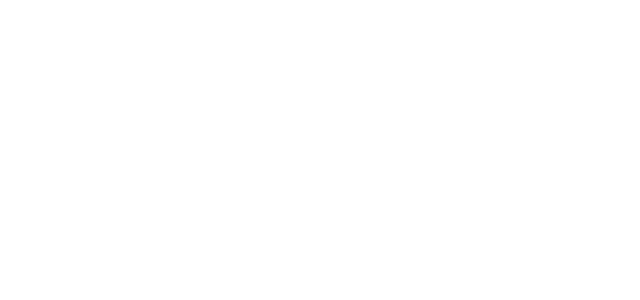
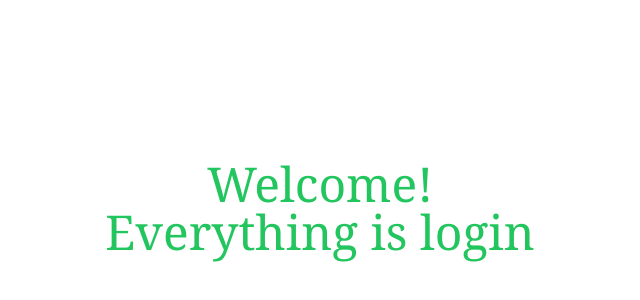
Before and after one commit to jonathandieu/hbchess-frontend, a React (Create React App) app: page /auth/login in a window 1280 px wide. Before the commit this address had no page. Shown: the part 192-492 px from the top of the page, without its empty margins (320-960 px from the left). Built offline with nearby package versions, Linux system fonts and the light colour scheme.

Commit message:
Change user route to auth route

```diff
--- a/src/index.tsx
+++ b/src/index.tsx
@@ -10,8 +10,8 @@
     <BrowserRouter>
       <Routes>
         <Route path="/" element={<Landing />} />
-        <Route path="/user/login" element={<Login />} />
-        <Route path="/user/register" element={<Register />} />
+        <Route path="/auth/login" element={<Login />} />
+        <Route path="/auth/register" element={<Register />} />
       </Routes>
     </BrowserRouter>
   </React.StrictMode>,
--- a/src/pages/Landing.tsx
+++ b/src/pages/Landing.tsx
@@ -11,14 +11,14 @@
 
       <div className="flex flex-row space-x-5">
         <Link
-          to="/user/login"
+          to="/auth/login"
           className="text-2xl px-4 py-2 border-2 border-green-300 rounded-lg text-gray-700 shadow-md"
         >
           Login
         </Link>
 
         <Link
-          to="/user/register"
+          to="/auth/register"
           className="text-2xl px-4 py-2 border-2 border-green-300 rounded-lg text-gray-700 shadow-md"
         >
           Register
```
